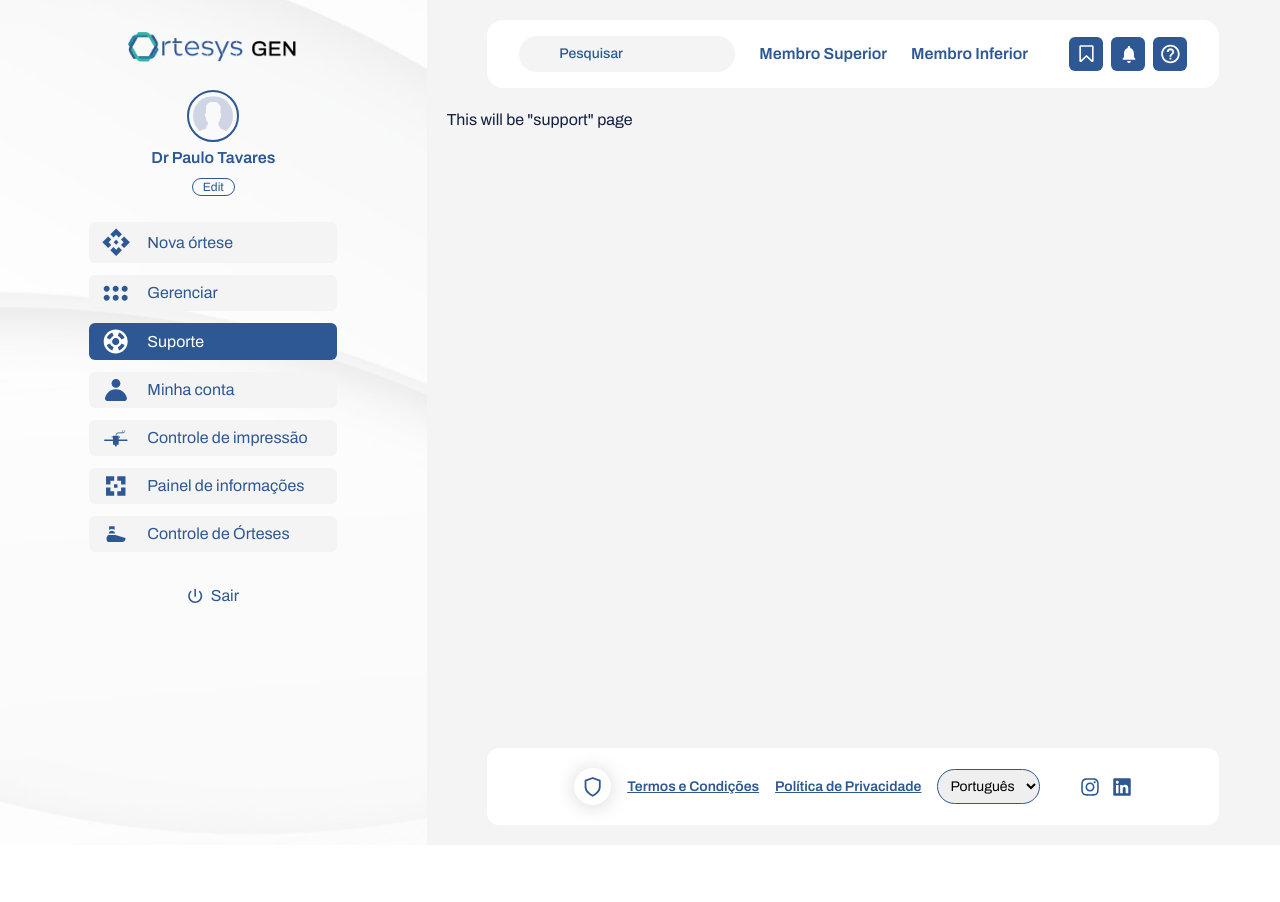
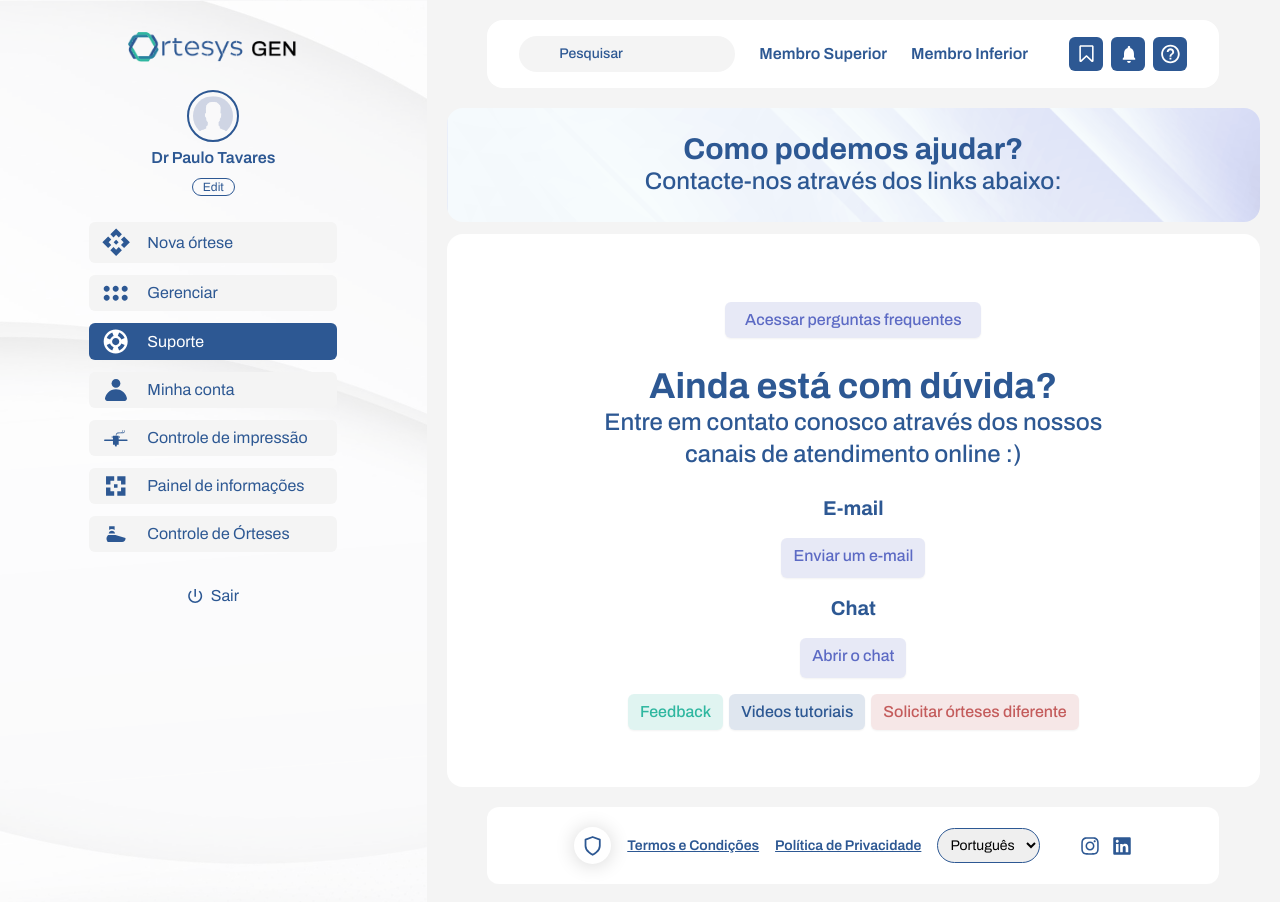
Before and after one commit to MateoMigone/ortesys-3D, a Nuxt app: page /support in a window 1280 px wide. Before the commit the page ends 845 px from the top, so only its background shows below. Built offline with nearby package versions, Linux system fonts and the light colour scheme.

Commit message:
Support page initial structure

```diff
--- a/pages/support.vue
+++ b/pages/support.vue
@@ -1,5 +1,45 @@
 <template>
-  <div>This will be "support" page</div>
+  <div class="widith-[90%] mx-auto">
+    <TextBanner
+      title="Como podemos ajudar? "
+      subtitle="Contacte-nos através dos links abaixo:"
+    />
+    <div
+      class="flex justify-center items-center h-[553px] rounded-2xl bg-white"
+    >
+      <div class="flex flex-col items-center w-[555px] h-[418px] gap-6">
+        <div>
+          <Button
+            text="Acessar perguntas frequentes"
+            color="purple"
+            class="w-64 h-10"
+          />
+        </div>
+        <div class="flex flex-col items-center w-[556px] h-[105px]">
+          <h3 class="font-bold text-4xl text-[#2D5893]">
+            Ainda está com dúvida?
+          </h3>
+          <span class="font-medium text-2xl text-[#2D5893] text-center"
+            >Entre em contato conosco através dos nossos canais de atendimento
+            online :)</span
+          >
+        </div>
+        <div class="flex flex-col items-center w-[251px] h-[76px] gap-4">
+          <span class="text-xl font-bold text-[#2D5893]">E-mail</span>
+          <Button text="Enviar um e-mail" color="purple w-[251px] h-[40px]" />
+        </div>
+        <div class="flex flex-col items-center w-[251px] h-[76px] gap-4">
+          <span class="text-xl font-bold text-[#2D5893]">Chat</span>
+          <Button text="Abrir o chat" color="purple w-[251px] h-[40px]" />
+        </div>
+        <div class="flex justify-between gap-1.5">
+          <Button text="Feedback" color="secondary" />
+          <Button text="Videos tutoriais" />
+          <Button text="Solicitar órteses diferente" color="red" />
+        </div>
+      </div>
+    </div>
+  </div>
 </template>
 
 <script setup>
```
